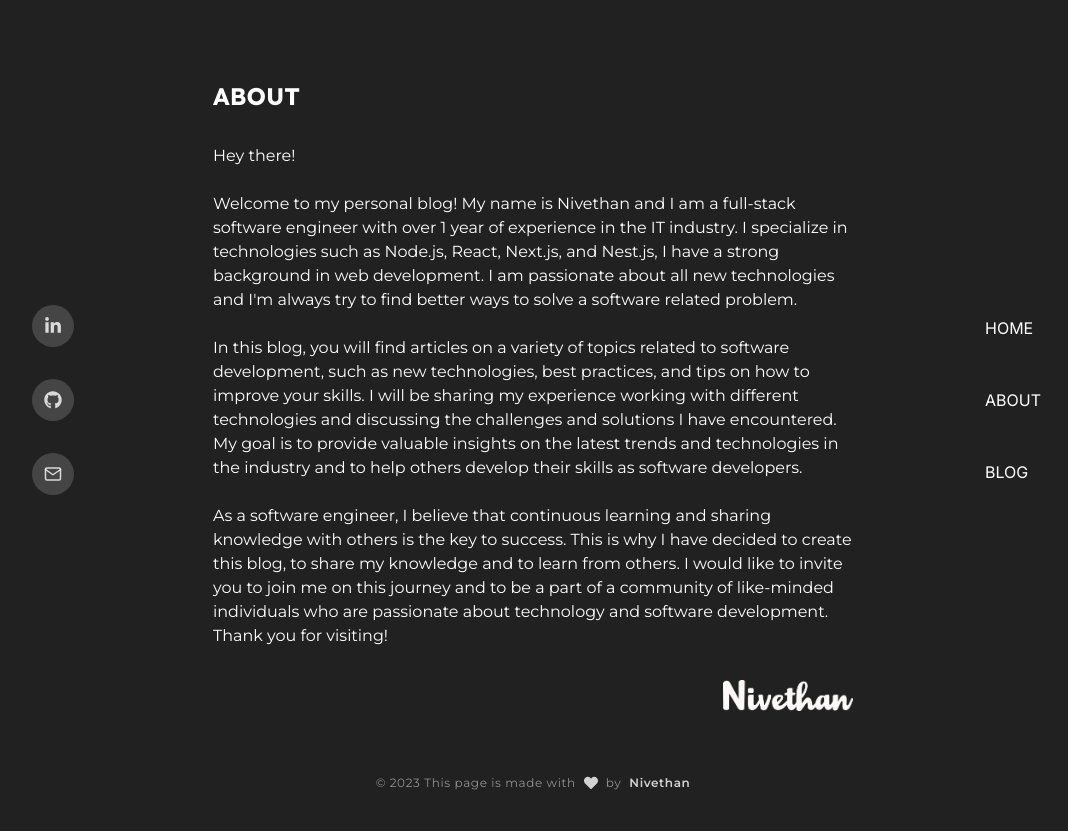
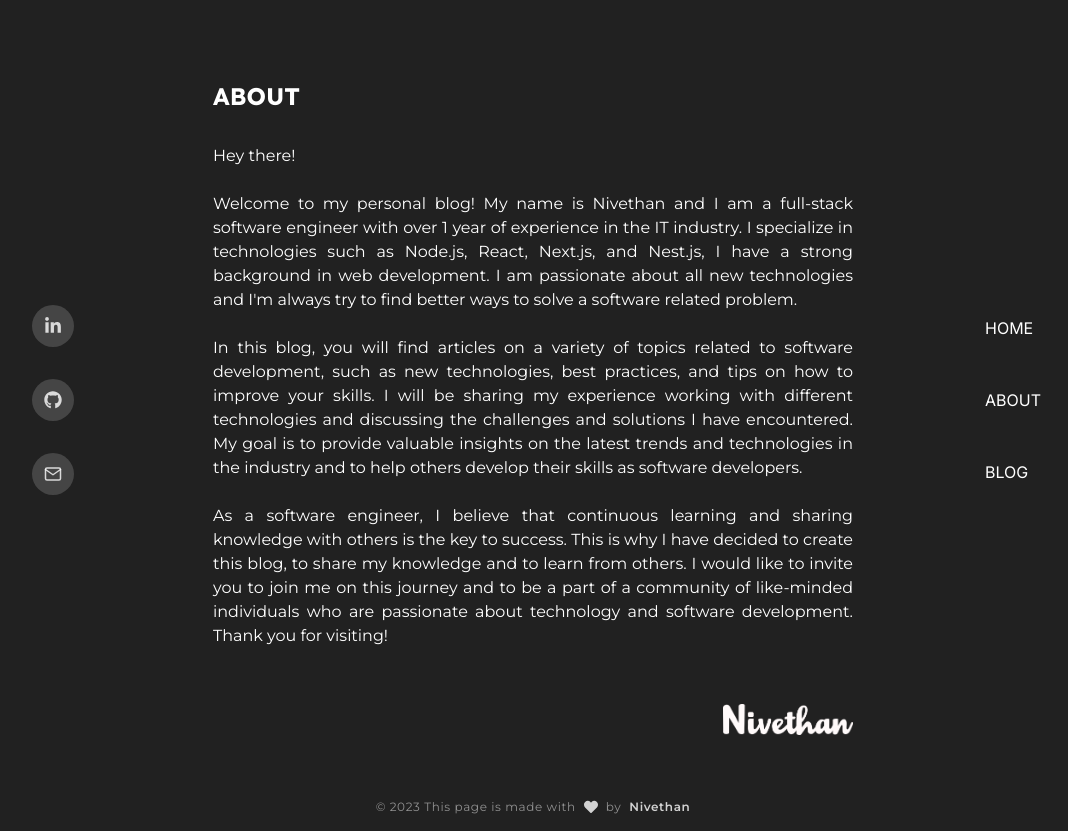
Before and after one commit to Nivethan-Ar/minimal-blog, a Next.js app: page /about in a window 1280 px wide. Shown: the whole page, without its empty margins (107-1175 px from the left). Before the commit the page ends 807 px from the top, so only its background shows below. Built offline with nearby package versions, Linux system fonts and the light colour scheme.

Commit message:
fix: layout width on 2xl screen

```diff
--- a/components/common/blog.tsx
+++ b/components/common/blog.tsx
@@ -14,7 +14,7 @@ function Blog(props: Props) {
   console.log(postNumber);
 
   return (
-    <AppLayout className='font-main font-normal border-gray-800'>
+    <AppLayout className='font-main font-normal border-gray-800 2xl:max-w-2xl 2xl:ml-auto 2xl:mr-auto'>
       <div className='flex flex-col gap-y-6 h-full'>
         <div>
           <p>Jan 6, 2023</p>
--- a/components/layouts/AppLayout.tsx
+++ b/components/layouts/AppLayout.tsx
@@ -17,7 +17,7 @@ function AppLayout(props: Props) {
         <SocialLinks />
 
         <section
-          className={`${className} flex flex-col pt-20 text-j font-main font-normal px-6 lg:px-0`}
+          className={`${className} flex flex-col pt-20 font-main font-normal px-6 lg:px-0`}
         >
           <div className='flex-1 mb-10'>{children}</div>
           <Footer />
--- a/pages/about.tsx
+++ b/pages/about.tsx
@@ -13,7 +13,7 @@ function About() {
       </Head>
 
       <AppLayout className='pb-0'>
-        <div className='w-full flex-1 h-full flex flex-col items-start justify-center gap-y-6'>
+        <div className='w-full text-justify flex-1 h-full flex flex-col items-start justify-center gap-y-6 2xl:max-w-2xl 2xl:ml-auto 2xl:mr-auto'>
           <h1 className='text-2xl uppercase font-bold mb-2 font-lex'>about</h1>
           <h3>Hey there!</h3>
           <p>
@@ -46,7 +46,7 @@ function About() {
 
           {/* <h4 className='self-end text-xl font-bold font-lex uppercase'>A.NivethaN</h4> */}
           <Image
-            className='self-end mt-2'
+            className='self-end mt-8'
             src='/images/nivethan-white.png'
             alt='author name'
             width={130}
--- a/pages/blog/index.tsx
+++ b/pages/blog/index.tsx
@@ -12,9 +12,9 @@ export default function Blog() {
         <link rel='icon' href='/favicon.ico' />
       </Head>
 
-      <AppLayout className='font-lex'>
+      <AppLayout className='font-lex '>
         <div className='h-full'>
-          <div className='grid grid-cols-1 gap-x-12 gap-y-12'>
+          <div className='grid grid-cols-1 gap-x-12 gap-y-12 '>
             <PostCard />
           </div>
         </div>
--- a/pages/blog/react/index.tsx
+++ b/pages/blog/react/index.tsx
@@ -17,8 +17,8 @@ function ReactNewDocsSeries() {
         <link rel='icon' href='/favicon.ico' />
       </Head>
 
-      <AppLayout className='font-main font-normal border-gray-800 overflow-'>
-        <div className='flex flex-col justify-center items-start gap-y-6'>
+      <AppLayout className='font-main font-normal border-gray-800 overflow- 2xl:max-w-2xl 2xl:ml-auto 2xl:mr-auto'>
+        <div className='flex flex-col justify-center items-start gap-y-6 2xl:max-w-2xl 2xl:ml-auto 2xl:mr-auto'>
           <p>Jan 6, 2023</p>
 
           <h1 className='text-2xl self-center uppercase font-bold mb-2 font-lex'>
@@ -29,7 +29,7 @@ function ReactNewDocsSeries() {
             introduction
           </h2>
 
-          <div className='flex-1 mb-8 flex flex-col gap-y-6'>
+          <div className='flex-1 mb-8 flex flex-col gap-y-6 text-justify '>
             <p>
               React is a popular JavaScript library known for its un-opinionated
               nature, which can be both a blessing and a curse for beginners. On
```
